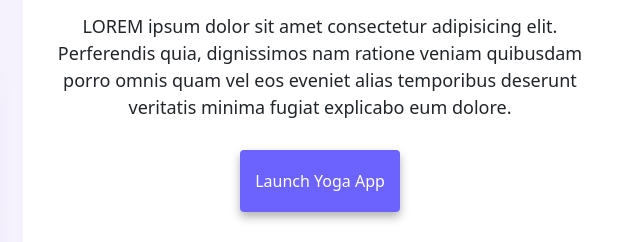
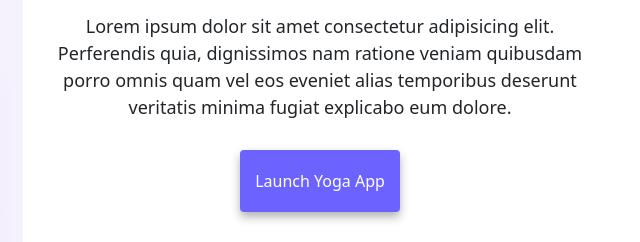
Before and after one commit to cashmirB/practice-portfolio, a plain HTML site: page index.html in a window 1280 px wide. Shown: the part 556-798 px from the top of the page, 605-1245 px from the left. Drawn offline with nearby package versions, Linux system fonts and the light colour scheme.

Commit message:
update index

```diff
--- a/index.html
+++ b/index.html
@@ -78,7 +78,7 @@
         <div class="col-sm-6 col-md-6 text-center">
           <h2 class="mb-3">Yoga app</h2>
           <p>
-            LOREM ipsum dolor sit amet consectetur adipisicing elit. Perferendis
+            Lorem ipsum dolor sit amet consectetur adipisicing elit. Perferendis
             quia, dignissimos nam ratione veniam quibusdam porro omnis quam vel
             eos eveniet alias temporibus deserunt veritatis minima fugiat
             explicabo eum dolore.
```
